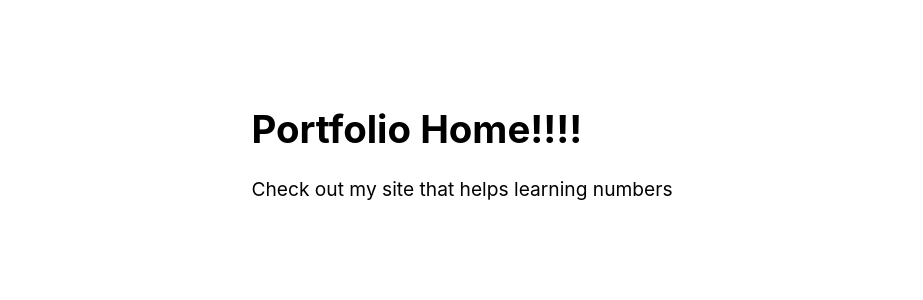
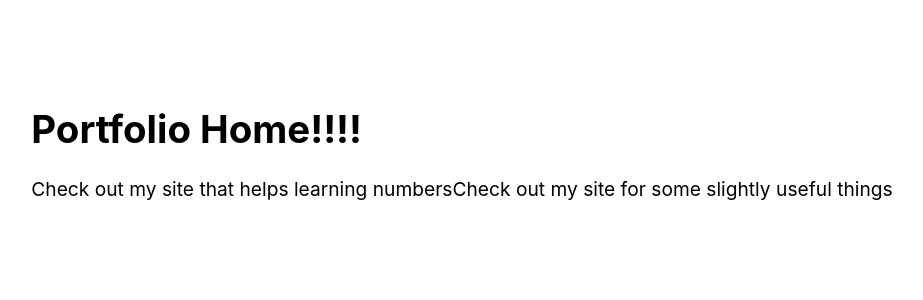
Before and after one commit to MagnusAustralia/portfolio, a Next.js app: page / in a window 1280 px wide. Shown: the top 300 px of the page, without its empty margins (178-1101 px from the left). Built offline with nearby package versions, Linux system fonts and the light colour scheme.

Commit message:
New Link added

```diff
--- a/pages/index.js
+++ b/pages/index.js
@@ -5,6 +5,9 @@ export default function Home() {
 			<a href="http://learn-numbers.william-portfolio.design">
 				Check out my site that helps learning numbers
 			</a>
+			<a href="http://slightlyuseful.william-portfolio.design">
+				Check out my site for some slightly useful things
+			</a>
 		</div>
 	);
 }
```
